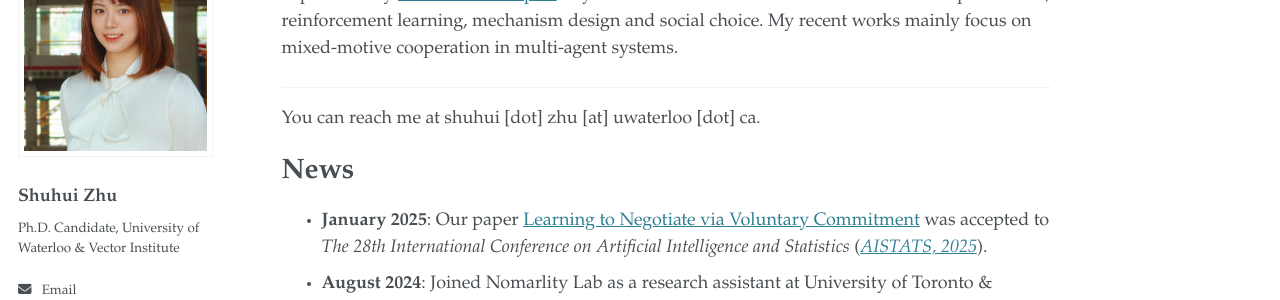
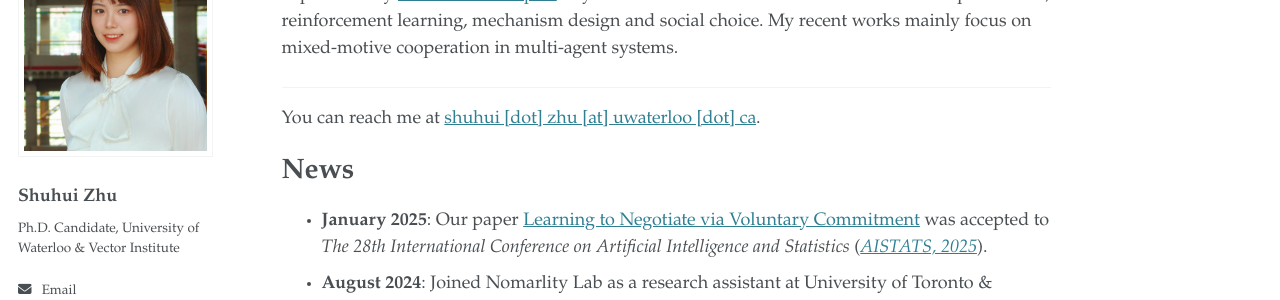
Before and after one commit to shuhui-zhu/shuhui-zhu.github.io, a Jekyll site: the page built from _pages/about.md, in a window 1280 px wide and 1031 px high. Shown: the part 193-493 px from the top of the window. Built offline with Jekyll 4.4.1, drawn with Linux system fonts in a browser that asks for light colours; some web fonts are replaced; part of the change alters nothing that is shown.

Commit message:
initial commit

```diff
--- a/_pages/about.md
+++ b/_pages/about.md
@@ -10,7 +10,7 @@ redirect_from:
 I am a Ph.D. candidate in Computer Science at University of Waterloo & Vector Institute, supervised by [Prof. Pascal Poupart](https://cs.uwaterloo.ca/~ppoupart/). My research interests lie in the intersection of cooperative AI, reinforcement learning, mechanism design and social choice. My recent works mainly focus on mixed-motive cooperation in multi-agent systems.
 
 ---
-You can reach me at shuhui [dot] zhu [at] uwaterloo [dot] ca.
+You can reach me at [shuhui [dot] zhu [at] uwaterloo [dot] ca](mailto:shuhui.zhu@uwaterloo.ca).
 
 News
 ======
```
